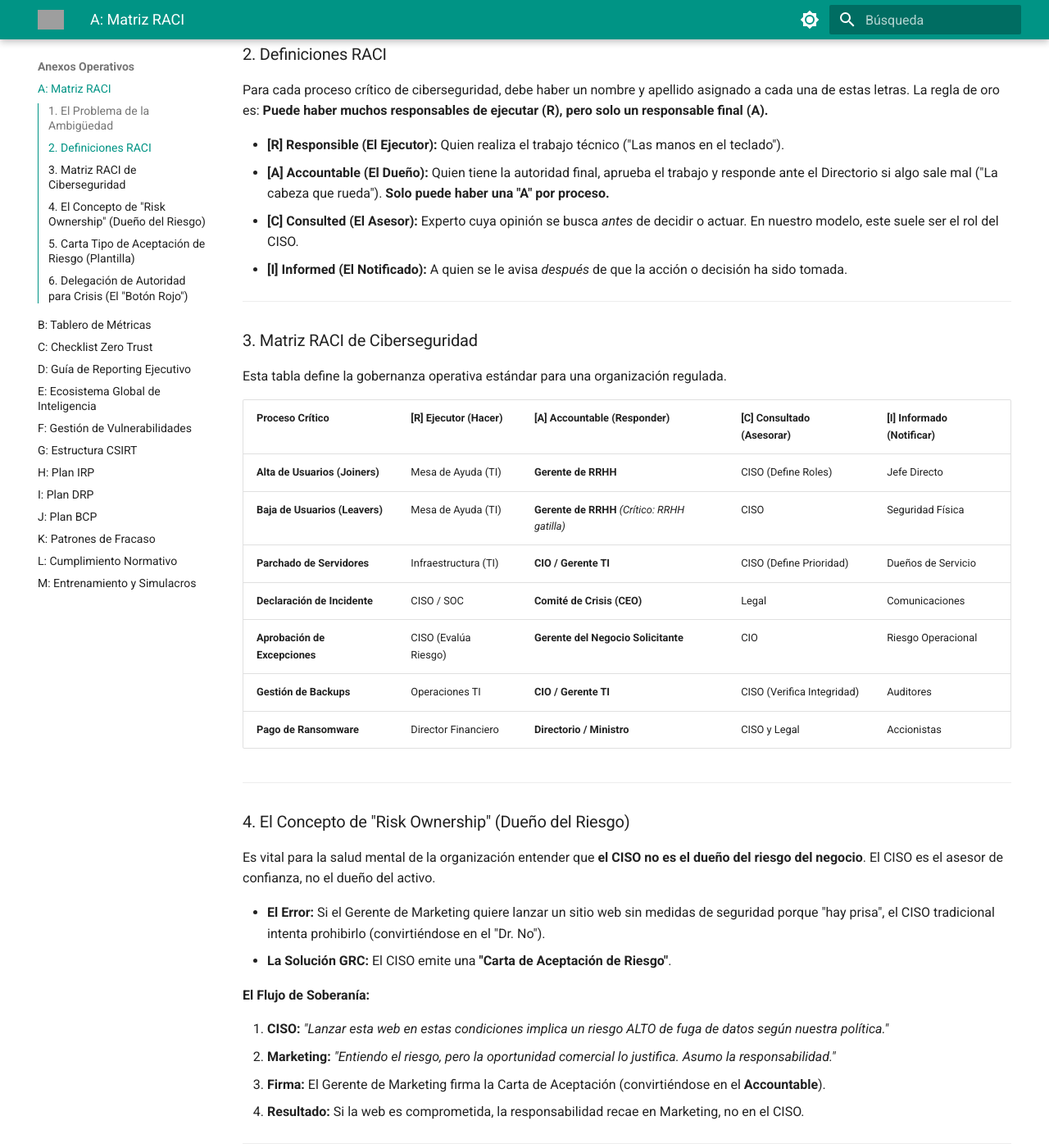
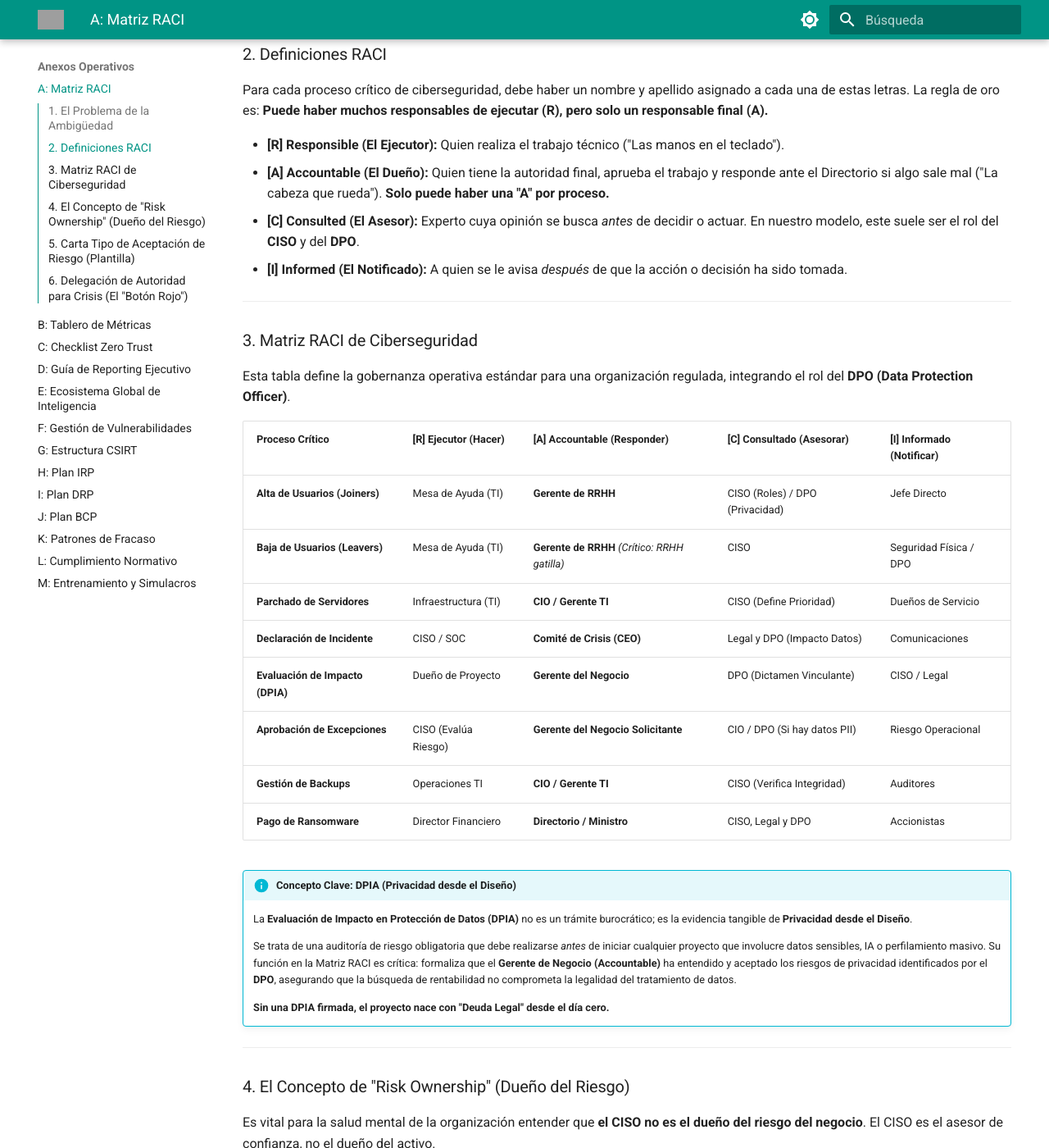
Before and after one commit to jccarvajal/ciberseguridad-grc, an MkDocs documentation site: the page built from docs/anexos/A-Matriz-RACI.md, in a window 1280 px wide and 1400 px high, scrolled down 532 px. Shown: the whole window at 82% size. Built offline with MkDocs 1.6.1 and Material for MkDocs 9.7.7, drawn with Linux system fonts in a browser that asks for light colours; grey boxes are pictures that could not be loaded.

Commit message:
Update A-Matriz-RACI.md

```diff
--- a/docs/anexos/A-Matriz-RACI.md
+++ b/docs/anexos/A-Matriz-RACI.md
@@ -18,24 +18,32 @@ Para cada proceso crítico de ciberseguridad, debe haber un nombre y apellido as
 
 * **[R] Responsible (El Ejecutor):** Quien realiza el trabajo técnico ("Las manos en el teclado").
 * **[A] Accountable (El Dueño):** Quien tiene la autoridad final, aprueba el trabajo y responde ante el Directorio si algo sale mal ("La cabeza que rueda"). **Solo puede haber una "A" por proceso.**
-* **[C] Consulted (El Asesor):** Experto cuya opinión se busca *antes* de decidir o actuar. En nuestro modelo, este suele ser el rol del CISO.
+* **[C] Consulted (El Asesor):** Experto cuya opinión se busca *antes* de decidir o actuar. En nuestro modelo, este suele ser el rol del **CISO** y del **DPO**.
 * **[I] Informed (El Notificado):** A quien se le avisa *después* de que la acción o decisión ha sido tomada.
 
 ---
 
 ### 3. Matriz RACI de Ciberseguridad
 
-Esta tabla define la gobernanza operativa estándar para una organización regulada.
+Esta tabla define la gobernanza operativa estándar para una organización regulada, integrando el rol del **DPO (Data Protection Officer)**.
 
 | Proceso Crítico | [R] Ejecutor (Hacer) | [A] Accountable (Responder) | [C] Consultado (Asesorar) | [I] Informado (Notificar) |
 | :--- | :--- | :--- | :--- | :--- |
-| **Alta de Usuarios (Joiners)** | Mesa de Ayuda (TI) | **Gerente de RRHH** | CISO (Define Roles) | Jefe Directo |
-| **Baja de Usuarios (Leavers)** | Mesa de Ayuda (TI) | **Gerente de RRHH** *(Crítico: RRHH gatilla)* | CISO | Seguridad Física |
+| **Alta de Usuarios (Joiners)** | Mesa de Ayuda (TI) | **Gerente de RRHH** | CISO (Roles) / DPO (Privacidad) | Jefe Directo |
+| **Baja de Usuarios (Leavers)** | Mesa de Ayuda (TI) | **Gerente de RRHH** *(Crítico: RRHH gatilla)* | CISO | Seguridad Física / DPO |
 | **Parchado de Servidores** | Infraestructura (TI) | **CIO / Gerente TI** | CISO (Define Prioridad) | Dueños de Servicio |
-| **Declaración de Incidente** | CISO / SOC | **Comité de Crisis (CEO)** | Legal | Comunicaciones |
-| **Aprobación de Excepciones** | CISO (Evalúa Riesgo) | **Gerente del Negocio Solicitante** | CIO | Riesgo Operacional |
+| **Declaración de Incidente** | CISO / SOC | **Comité de Crisis (CEO)** | Legal y DPO (Impacto Datos) | Comunicaciones |
+| **Evaluación de Impacto (DPIA)**| Dueño de Proyecto | **Gerente del Negocio** | DPO (Dictamen Vinculante) | CISO / Legal |
+| **Aprobación de Excepciones** | CISO (Evalúa Riesgo) | **Gerente del Negocio Solicitante** | CIO / DPO (Si hay datos PII) | Riesgo Operacional |
 | **Gestión de Backups** | Operaciones TI | **CIO / Gerente TI** | CISO (Verifica Integridad) | Auditores |
-| **Pago de Ransomware** | Director Financiero | **Directorio / Ministro** | CISO y Legal | Accionistas |
+| **Pago de Ransomware** | Director Financiero | **Directorio / Ministro** | CISO, Legal y DPO | Accionistas |
+
+!!! info "Concepto Clave: DPIA (Privacidad desde el Diseño)"
+    La **Evaluación de Impacto en Protección de Datos (DPIA)** no es un trámite burocrático; es la evidencia tangible de **Privacidad desde el Diseño**.
+
+    Se trata de una auditoría de riesgo obligatoria que debe realizarse *antes* de iniciar cualquier proyecto que involucre datos sensibles, IA o perfilamiento masivo. Su función en la Matriz RACI es crítica: formaliza que el **Gerente de Negocio (Accountable)** ha entendido y aceptado los riesgos de privacidad identificados por el **DPO**, asegurando que la búsqueda de rentabilidad no comprometa la legalidad del tratamiento de datos.
+
+    **Sin una DPIA firmada, el proyecto nace con "Deuda Legal" desde el día cero.**
 
 ---
 
```
